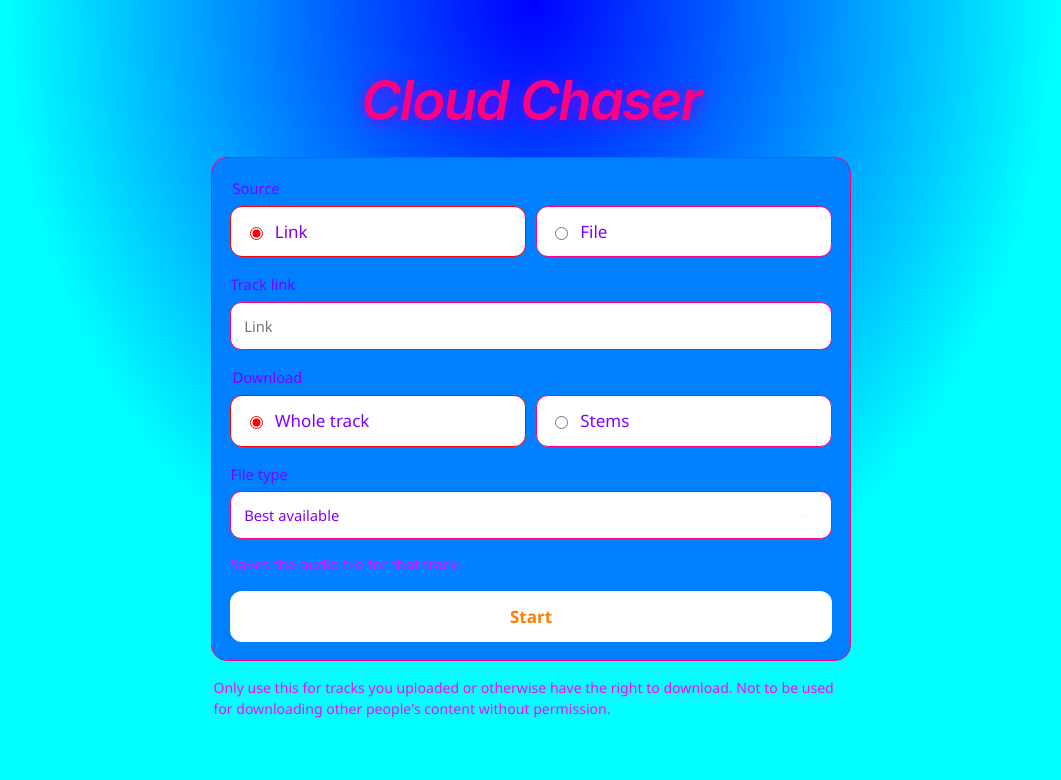
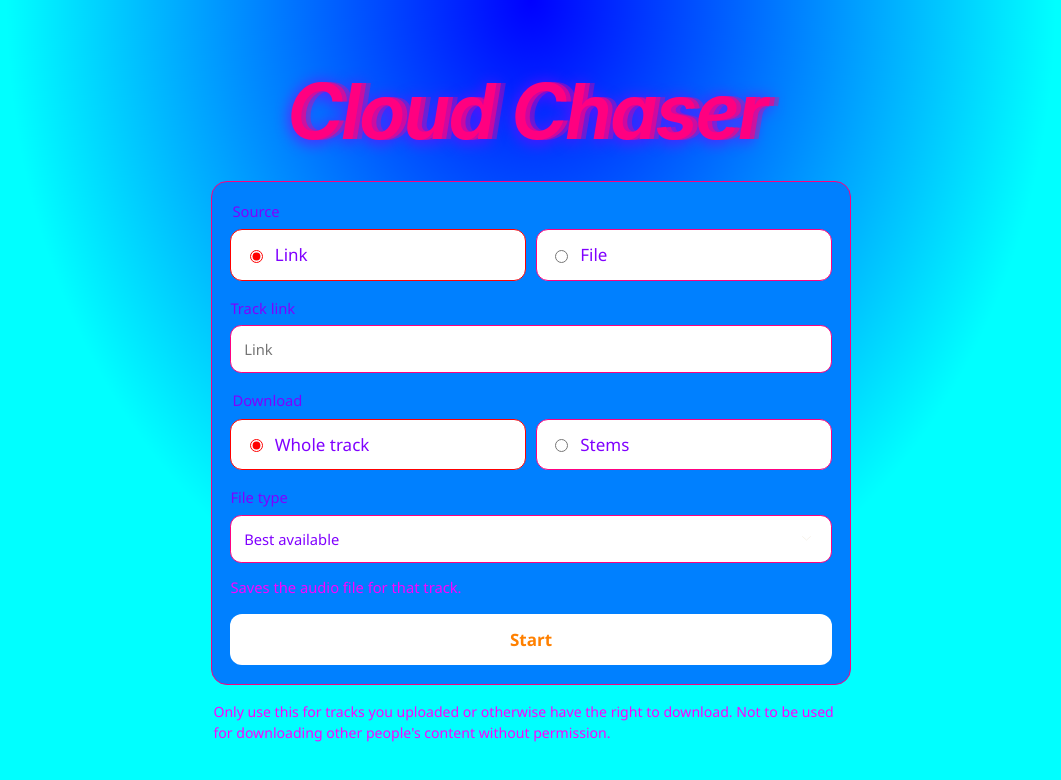
Before and after one commit to dwwr/cloud-chaser, a Next.js app in the folder frontend/: page / in a window 1280 px wide. Shown: the top 780 px of the page, without its empty margins (109-1170 px from the left). Built offline with nearby package versions, Linux system fonts and the light colour scheme.

Commit message:
text shadow

```diff
--- a/frontend/public/style.css
+++ b/frontend/public/style.css
@@ -44,14 +44,18 @@ header {
 
 h1 {
   margin: 0;
+  padding-right: 0.12em;
   font-family: "Inter", sans-serif;
   font-style: italic;
-  font-size: clamp(2.4rem, 6vw, 3.4rem);
+  font-size: clamp(4rem, 6vw, 6rem);
   font-weight: 600;
   letter-spacing: -0.03em;
   line-height: 1.05;
-  text-shadow: 0 2px 16px var(--ink);
   color: var(--line);
+  text-shadow:
+    0.06em 0 0 color-mix(in srgb, var(--line) 62%, transparent),
+    0.12em 0 0 color-mix(in srgb, var(--line) 34%, transparent),
+    0 2px 16px var(--ink);
 }
 
 .lede,
```
